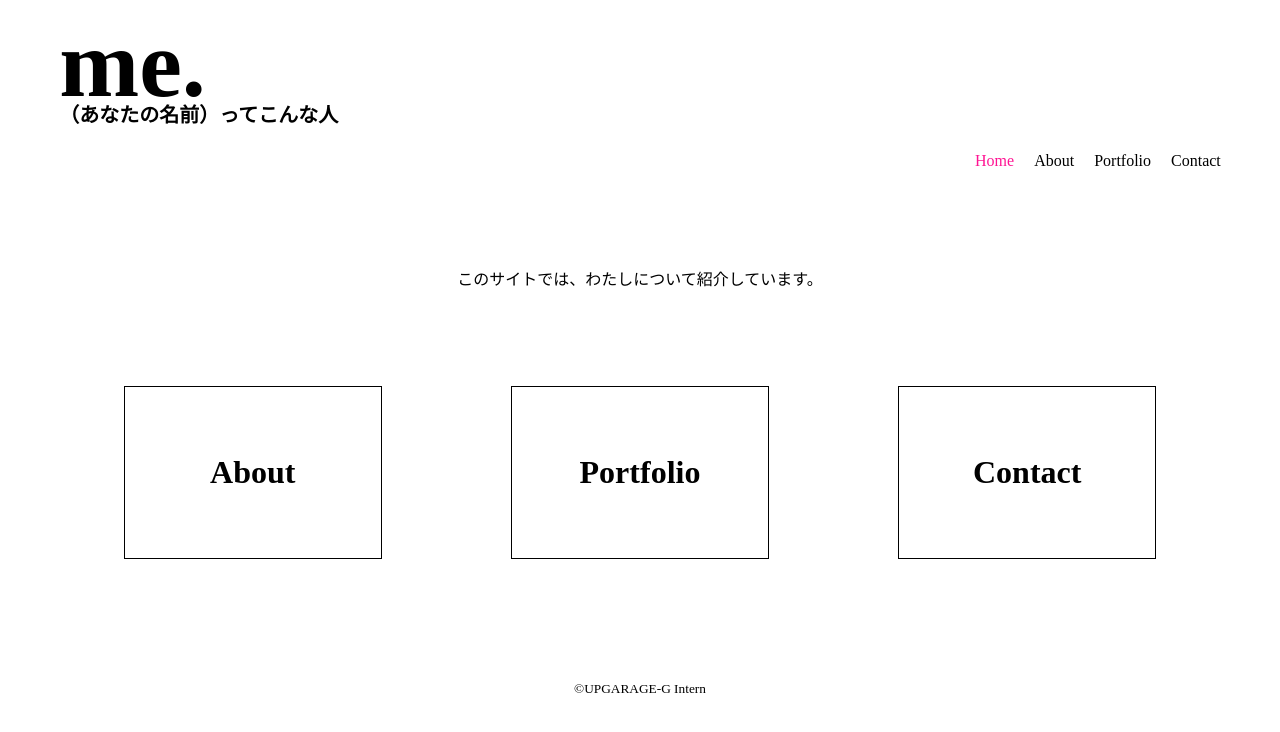
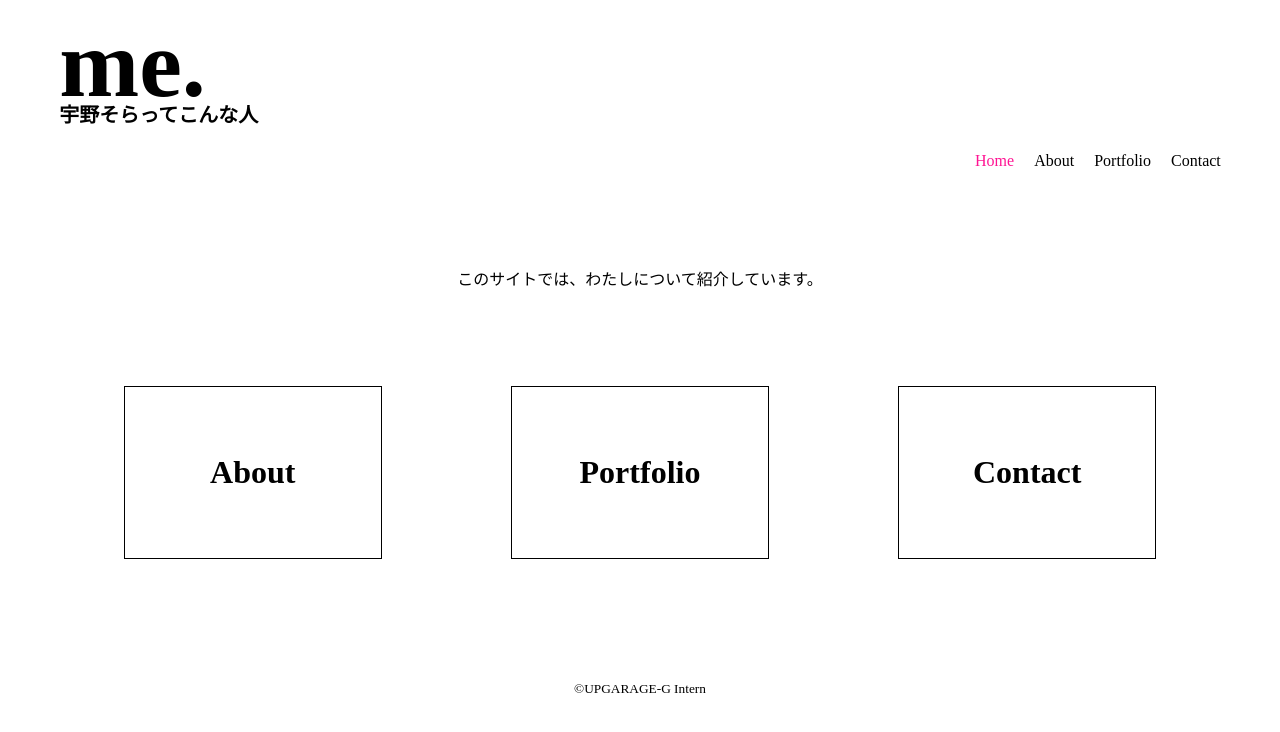
Before and after one commit to internadmin1/versionControl_0825, a plain HTML site: page intern_profile/user1/index.html in a window 1280 px wide. Drawn offline with Linux system fonts and the light colour scheme.

Commit message:
タイトルと見出しに自分の名前を追加

```diff
--- a/intern_profile/user1/index.html
+++ b/intern_profile/user1/index.html
@@ -4,14 +4,14 @@
   <meta charset="UTF-8">
   <meta http-equiv="X-UA-Compatible" content="IE=edge">
   <meta name="viewport" content="width=device-width, initial-scale=1.0">
-  <title>（あなたの名前）のホームページ</title>
+  <title>宇野そらのホームページ</title>
   <link rel="stylesheet" href="style.css">
 </head>
 <body class="home">
 
   <header>
     <h1>me.</h1>
-    <h2>（あなたの名前）ってこんな人</h2>
+    <h2>宇野そらってこんな人</h2>
     <nav>
       <ul>
         <li class="accent_color"><a href="./index.html">Home</a></li>
```
